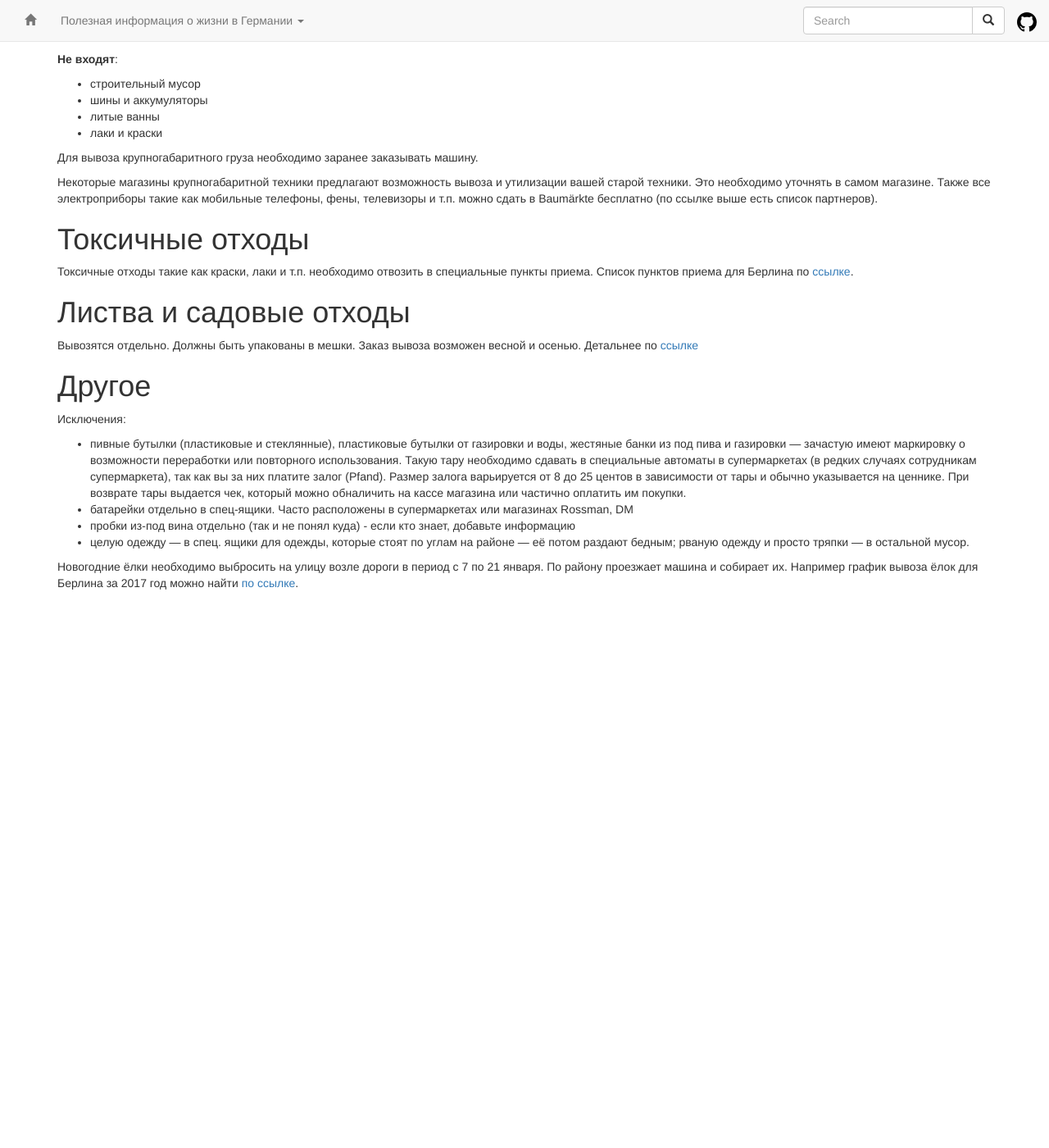
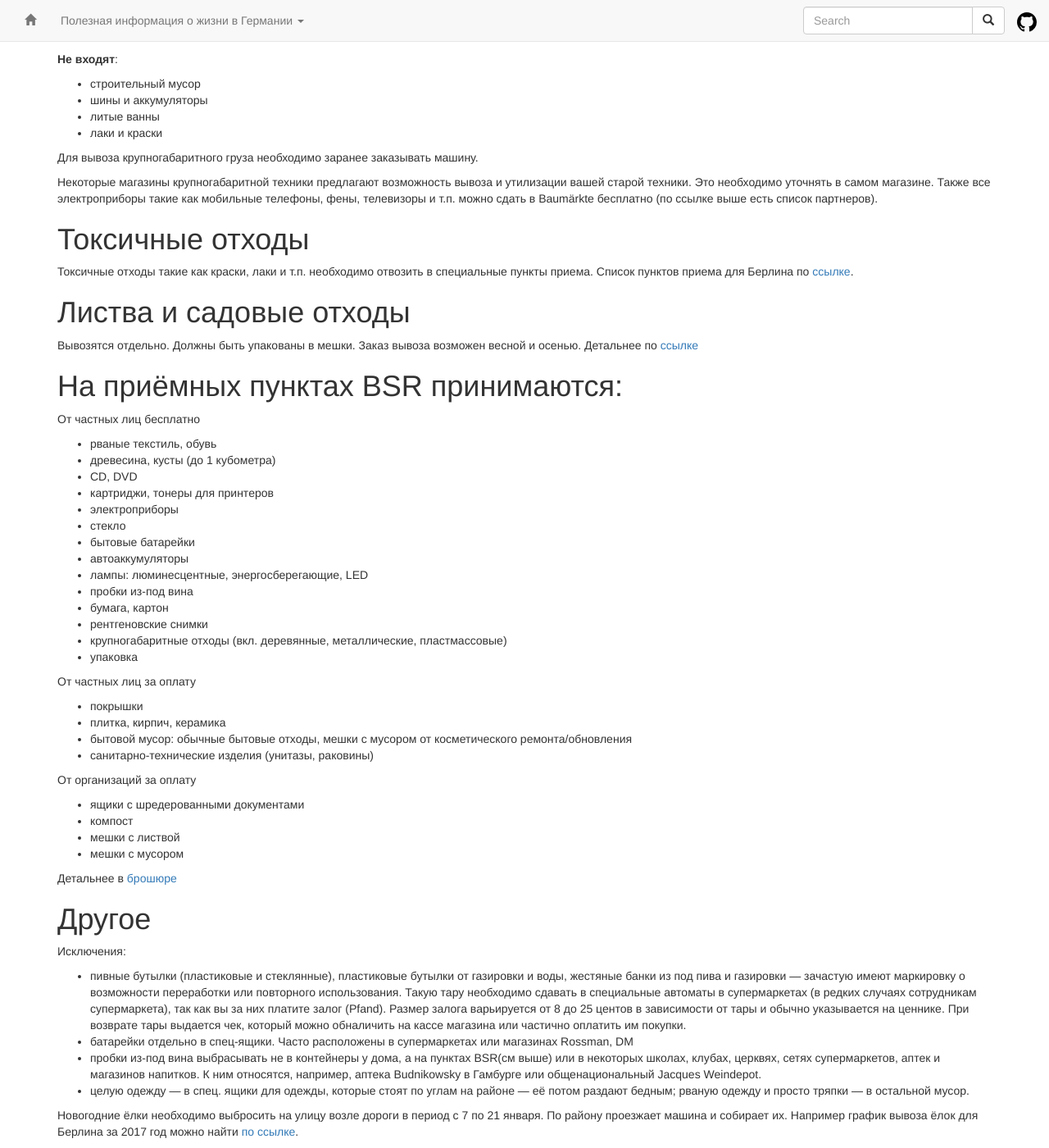
Before and after one commit to ru-de/faq, a Jekyll site: the page built from pages/Мусор.md, in a window 1280 px wide and 1400 px high, scrolled down 1612 px. Shown: the whole window at 82% size. Built offline with Jekyll 4.4.1, drawn with Linux system fonts in a browser that asks for light colours; nearby versions of some CDN libraries; before the commit the page ends 2343 px from its top, so only the background shows below that.

Commit message:
Travis #1099: sync github pages

```diff
--- a/pages/Мусор.md
+++ b/pages/Мусор.md
@@ -94,12 +94,44 @@ layout: default
 
 Вывозятся отдельно. Должны быть упакованы в мешки. Заказ вывоза возможен весной и осенью. Детальнее по [ссылке](https://www.bsr.de/gartenabfaelle-23508.php)
 
+# На приёмных пунктах BSR принимаются:
+
+От частных лиц бесплатно
+* рваные текстиль, обувь
+* древесина, кусты (до 1 кубометра)
+* CD, DVD
+* картриджи, тонеры для принтеров
+* электроприборы
+* стекло
+* бытовые батарейки
+* автоаккумуляторы
+* лампы: люминесцентные, энергосберегающие, LED
+* пробки из-под вина
+* бумага, картон
+* рентгеновские снимки
+* крупногабаритные отходы (вкл. деревянные, металлические, пластмассовые)
+* упаковка
+
+От частных лиц за оплату
+* покрышки
+* плитка, кирпич, керамика
+* бытовой мусор: обычные бытовые отходы, мешки с мусором от косметического ремонта/обновления
+* санитарно-технические изделия (унитазы, раковины)
+
+От организаций за оплату
+* ящики с шредерованными документами
+* компост
+* мешки с листвой
+* мешки с мусором
+
+Детальнее в [брошюре](https://www.bsr.de/assets/downloads/Preislisten_Recyclinghoefe_Schadstoffsammelstellen.pdf)
+
 # Другое
 
 Исключения:
 * пивные бутылки (пластиковые и стеклянные), пластиковые бутылки от газировки и воды, жестяные банки из под пива и газировки — зачастую имеют маркировку о возможности переработки или повторного использования. Такую тару необходимо сдавать в специальные автоматы в супермаркетах (в редких случаях сотрудникам супермаркета), так как вы за них платите залог (Pfand). Размер залога варьируется от 8 до 25 центов в зависимости от тары и обычно указывается на ценнике. При возврате тары выдается чек, который можно обналичить на кассе магазина или частично оплатить им покупки.
 * батарейки отдельно в спец-ящики. Часто расположены в супермаркетах или магазинах Rossman, DM
-* пробки из-под вина отдельно (так и не понял куда) - если кто знает, добавьте информацию
+* пробки из-под вина выбрасывать не в контейнеры у дома, а на пунктах BSR(см выше) или в некоторых школах, клубах, церквях, сетях супермаркетов, аптек и магазинов напитков. К ним относятся, например, аптека Budnikowsky в Гамбурге или общенациональный Jacques Weindepot.
 * целую одежду — в спец. ящики для одежды, которые стоят по углам на районе — её потом раздают бедным; рваную одежду и просто тряпки — в остальной мусор.
 
 Новогодние ёлки необходимо выбросить на улицу возле дороги в период с 7 по 21 января. По району проезжает машина и собирает их. Например график вывоза ёлок для Берлина за 2017 год можно найти [по ссылке](https://www.bsr.de/weihnachtsbaeume-20411.php).
```
